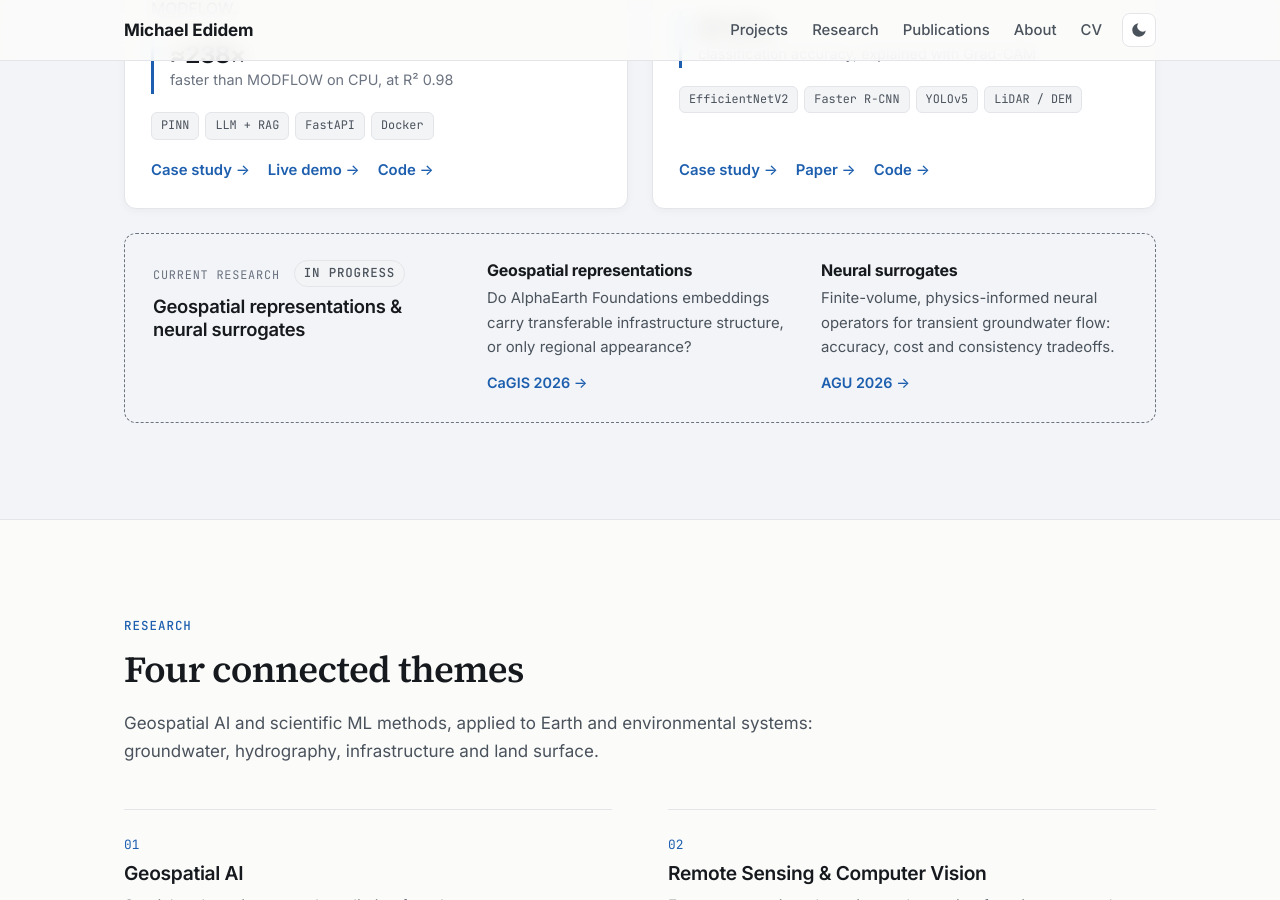
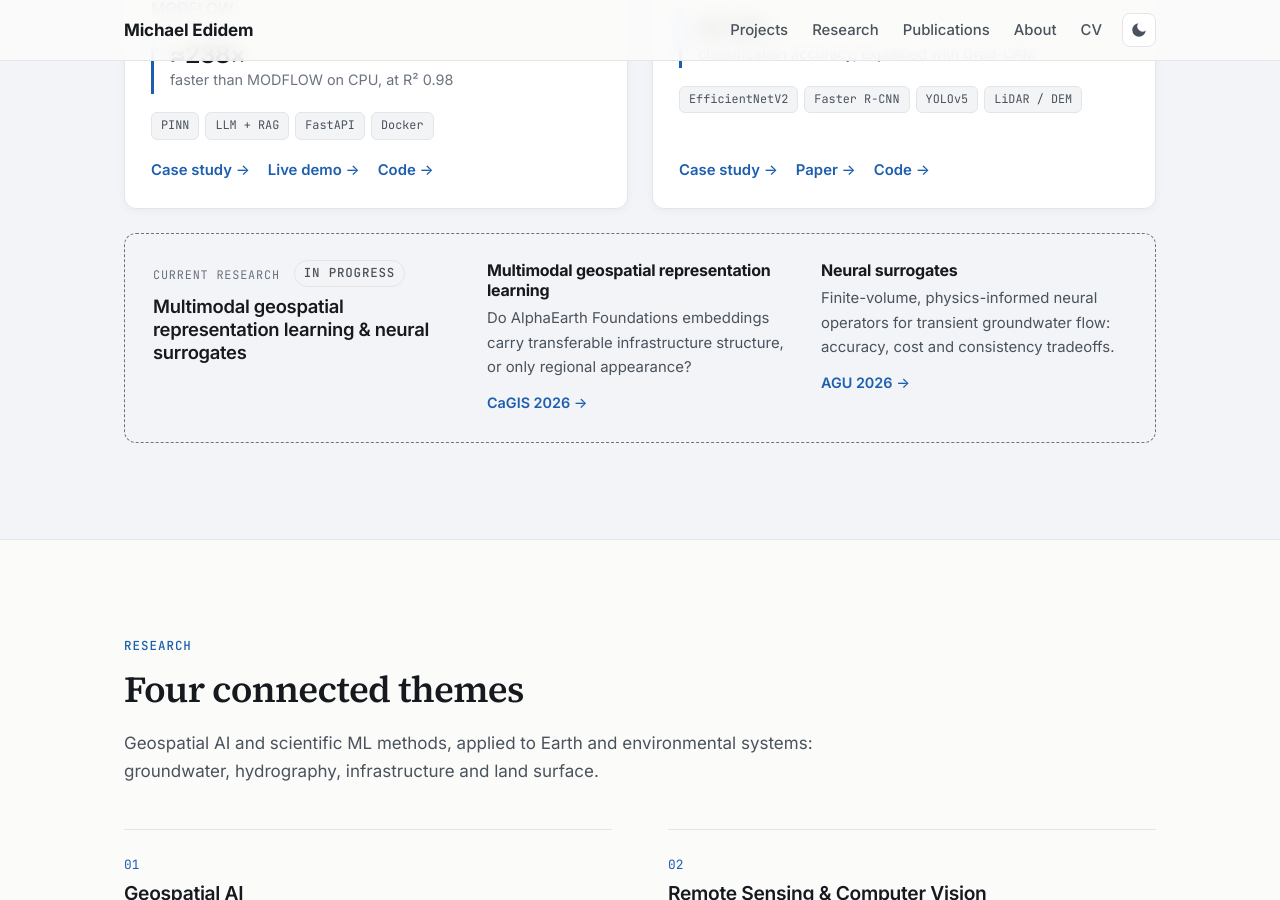
Before and after one commit to mikedidem/medidem, a Jekyll site: the page built from _pages/home.html, in a window 1280 px wide and 900 px high, scrolled down 2385 px. Built offline with Jekyll 4.4.1, drawn with Linux system fonts in a browser that asks for light colours.

Commit message:
Rename current research theme to multimodal geospatial representation learning

```diff
--- a/_pages/home.html
+++ b/_pages/home.html
@@ -98,10 +98,10 @@ title: ""
     <article class="current">
       <div class="current__head">
         <div class="project__kicker">Current research <span class="status">In progress</span></div>
-        <h3>Geospatial representations &amp; neural surrogates</h3>
+        <h3>Multimodal geospatial representation learning &amp; neural surrogates</h3>
       </div>
       <div class="current__item">
-        <h4>Geospatial representations</h4>
+        <h4>Multimodal geospatial representation learning</h4>
         <p>Do AlphaEarth Foundations embeddings carry transferable infrastructure structure, or only regional appearance?</p>
         <a href="{{ '/publications/#talks' | relative_url }}">CaGIS 2026 →</a>
       </div>
```
